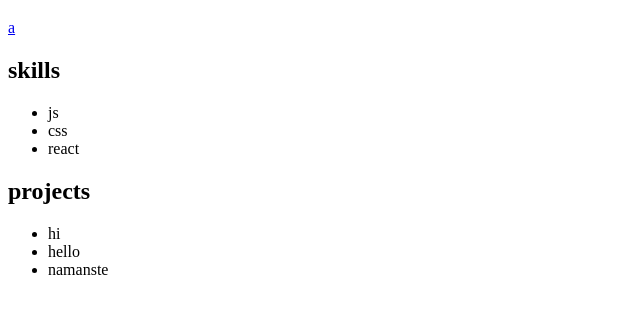
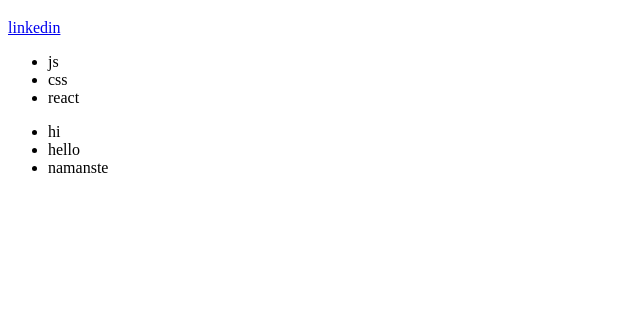
Before and after one commit to acciojob/portfolio-page-viplovevaishnava, a website: page main.html in a window 1280 px wide. Shown: the part 87-400 px from the top of the page, without its empty margins (0-640 px from the left). Drawn offline with Linux system fonts and the light colour scheme.

Commit message:
created a submission

```diff
--- a/main.html
+++ b/main.html
@@ -10,19 +10,23 @@
 	<!-- the entire body must be written by student -->
 	<img src="profile.jpg" alt="profile picture">
     <h1>Viplove Vaishnava</h1>
-    <a href="https://www.linkedin.com/feed/">a</a>
-    <h2>skills</h2>
+    <a href="https://www.linkedin.com/feed/">linkedin</a>
+		<div id="skills">
+
     <ul>
         <li>js</li>
         <li>css</li>
         <li>react</li>
     </ul>
-    <h2>projects</h2>
+	</div>
+	<div id ="projects">
+
     <ul>
         <li>hi</li>
         <li>hello</li>
         <li>namanste</li>
     </ul>
+	</div>
     <script type="text/javascript" src="./script.js">
 </script>
 
```
